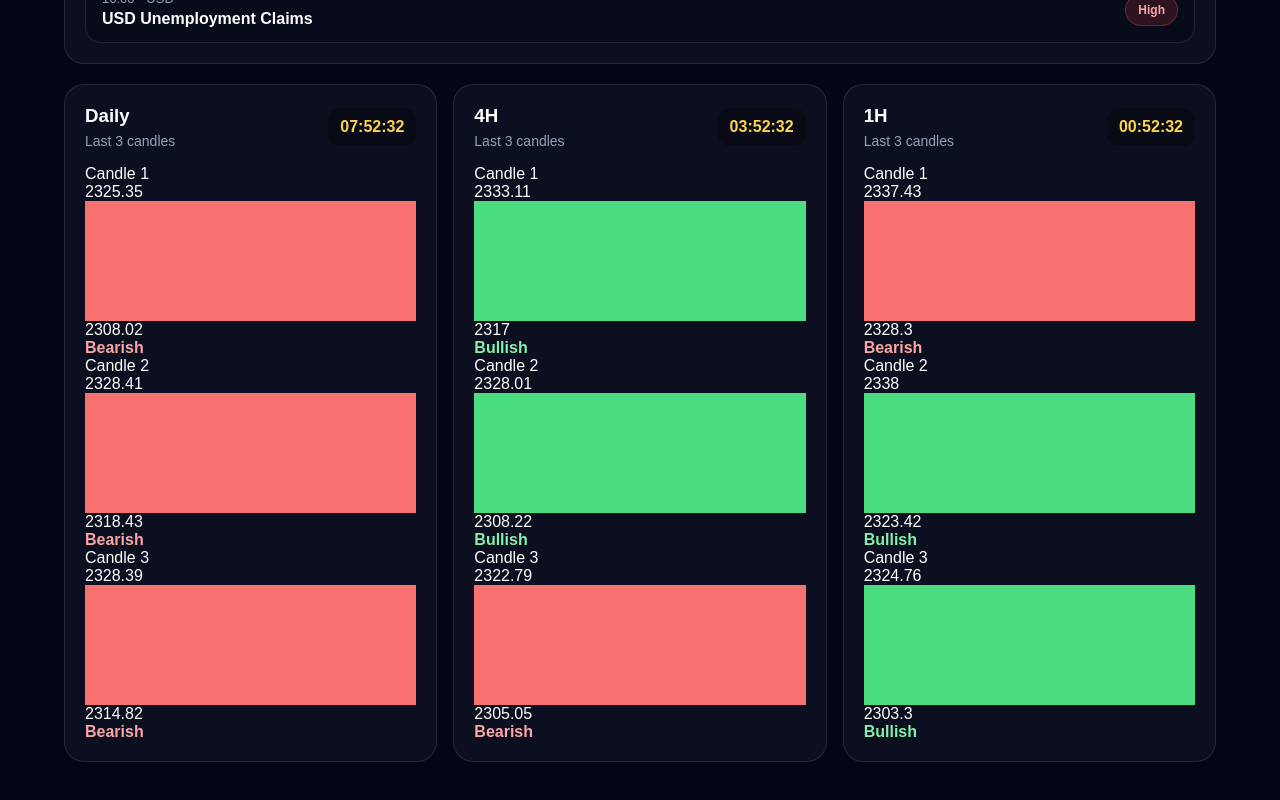
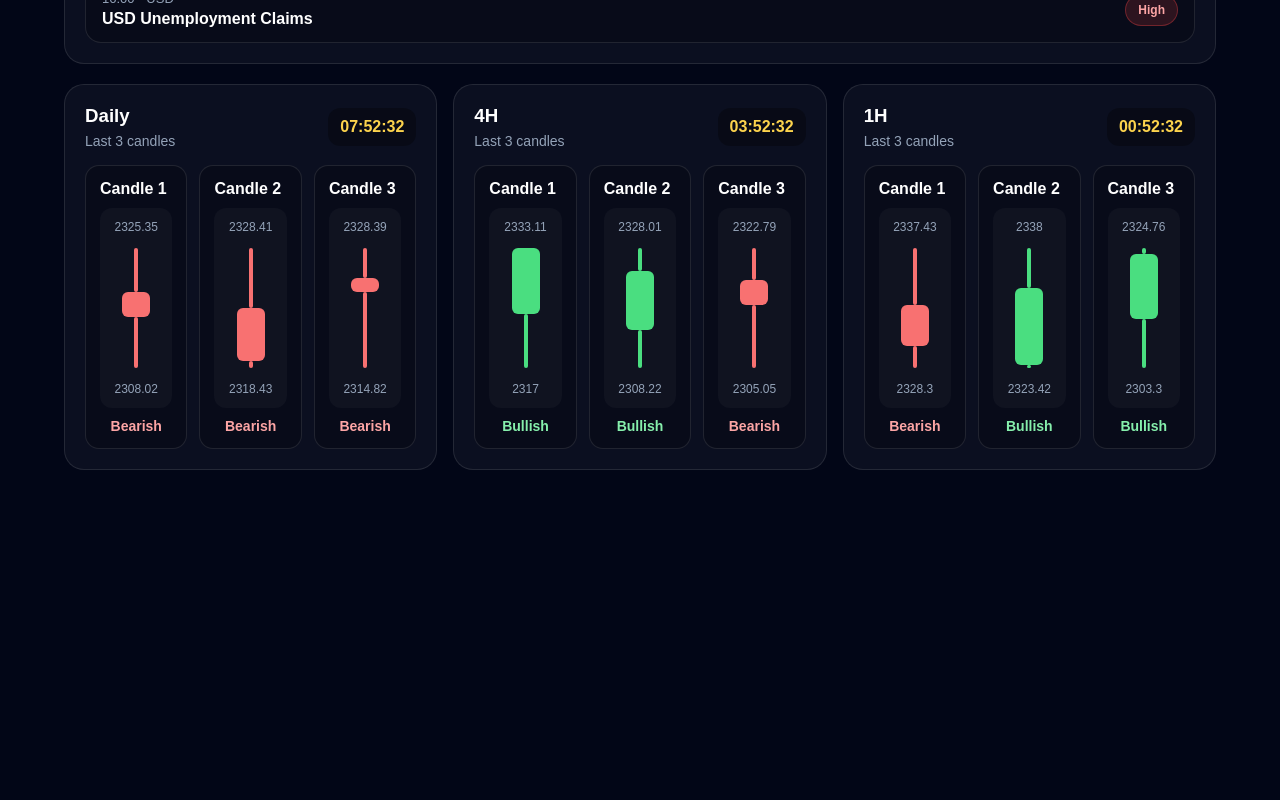
Before and after one commit to Nn1van/gold-bias, a Next.js app: page / in a window 1280 px wide. Shown: the part 936-1736 px from the top of the page. After the commit the page ends 1450 px from the top, so only its background shows below. Built offline with nearby package versions, Linux system fonts and the light colour scheme.

Commit message:
Update globals.css

```diff
--- a/app/globals.css
+++ b/app/globals.css
@@ -190,47 +190,94 @@ body {
   font-weight: 700;
 }
 
-.candle-list {
+.visual-candle-list {
   display: grid;
+  grid-template-columns: repeat(3, 1fr);
   gap: 12px;
 }
 
-.candle-item {
+.mini-candle-wrap {
   background: rgba(0, 0, 0, 0.22);
   border: 1px solid rgba(255, 255, 255, 0.1);
   border-radius: 14px;
   padding: 14px;
 }
 
-.candle-head {
-  display: flex;
-  justify-content: space-between;
+.mini-candle-label {
+  color: #ffffff;
+  font-weight: 700;
   margin-bottom: 10px;
-  font-size: 14px;
 }
 
-.candle-grid {
+.mini-candle-box {
+  display: flex;
+  flex-direction: column;
+  gap: 10px;
+}
+
+.mini-candle-chart {
+  height: 200px;
+  border-radius: 12px;
+  background: rgba(255, 255, 255, 0.03);
   display: grid;
-  grid-template-columns: repeat(2, 1fr);
-  gap: 8px;
-  color: #cbd5e1;
+  grid-template-rows: 22px 1fr 22px;
+  align-items: center;
+  justify-items: center;
+  padding: 8px;
+}
+
+.mini-candle-scale {
+  font-size: 12px;
+  color: #94a3b8;
+}
+
+.mini-candle-core {
+  width: 100%;
+  height: 100%;
+  display: flex;
+  align-items: center;
+  justify-content: center;
+}
+
+.mini-candle-stick {
+  height: 120px;
+  width: 28px;
+  display: flex;
+  flex-direction: column;
+  align-items: center;
+  justify-content: center;
+}
+
+.wick {
+  width: 4px;
+  border-radius: 999px;
+}
+
+.body {
+  width: 28px;
+  border-radius: 6px;
+  min-height: 8px;
+}
+
+.mini-candle-bias {
+  text-align: center;
+  font-weight: 700;
   font-size: 14px;
 }
 
 .green {
   color: #86efac;
-  font-weight: 700;
 }
 
 .red {
   color: #fca5a5;
-  font-weight: 700;
 }
 
 @media (max-width: 900px) {
   .session-grid,
   .bias-grid,
-  .candle-grid-main {
+  .candle-grid-main,
+  .visual-candle-list {
     grid-template-columns: 1fr;
   }
 
```
